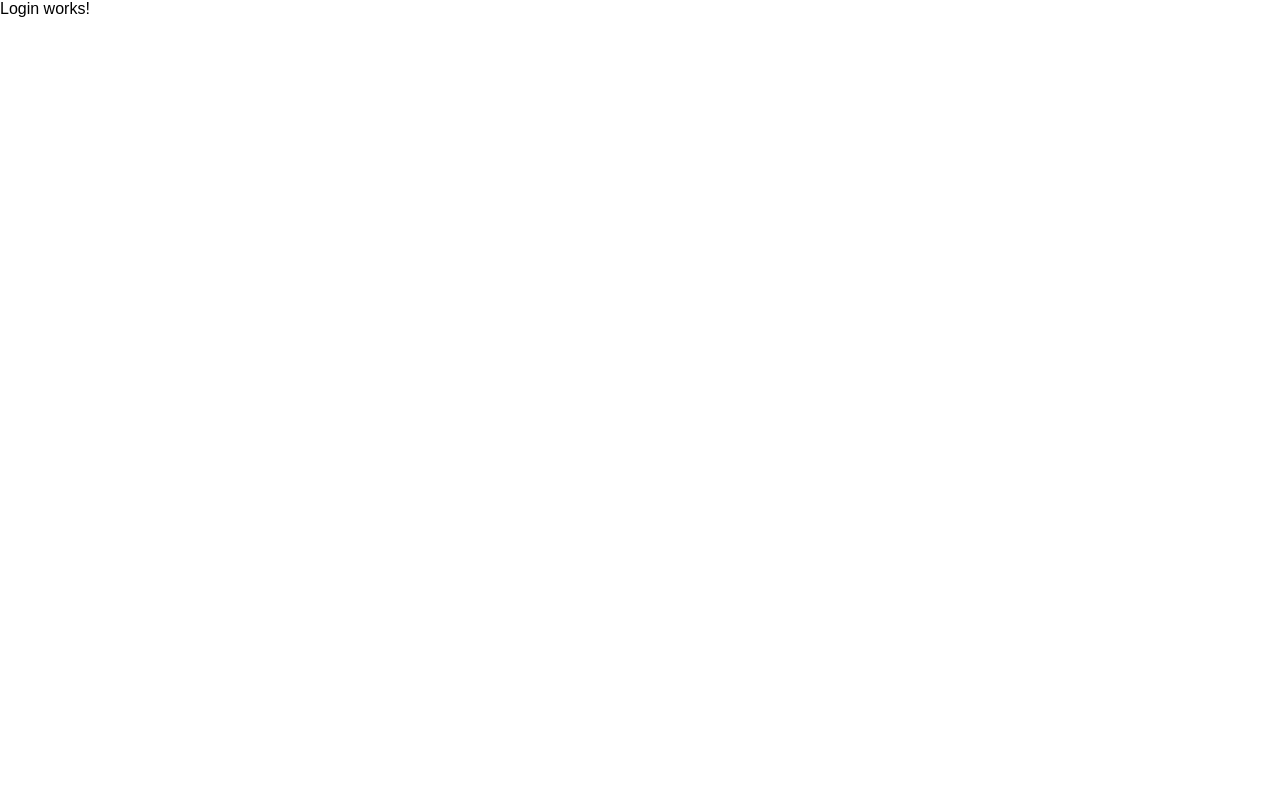
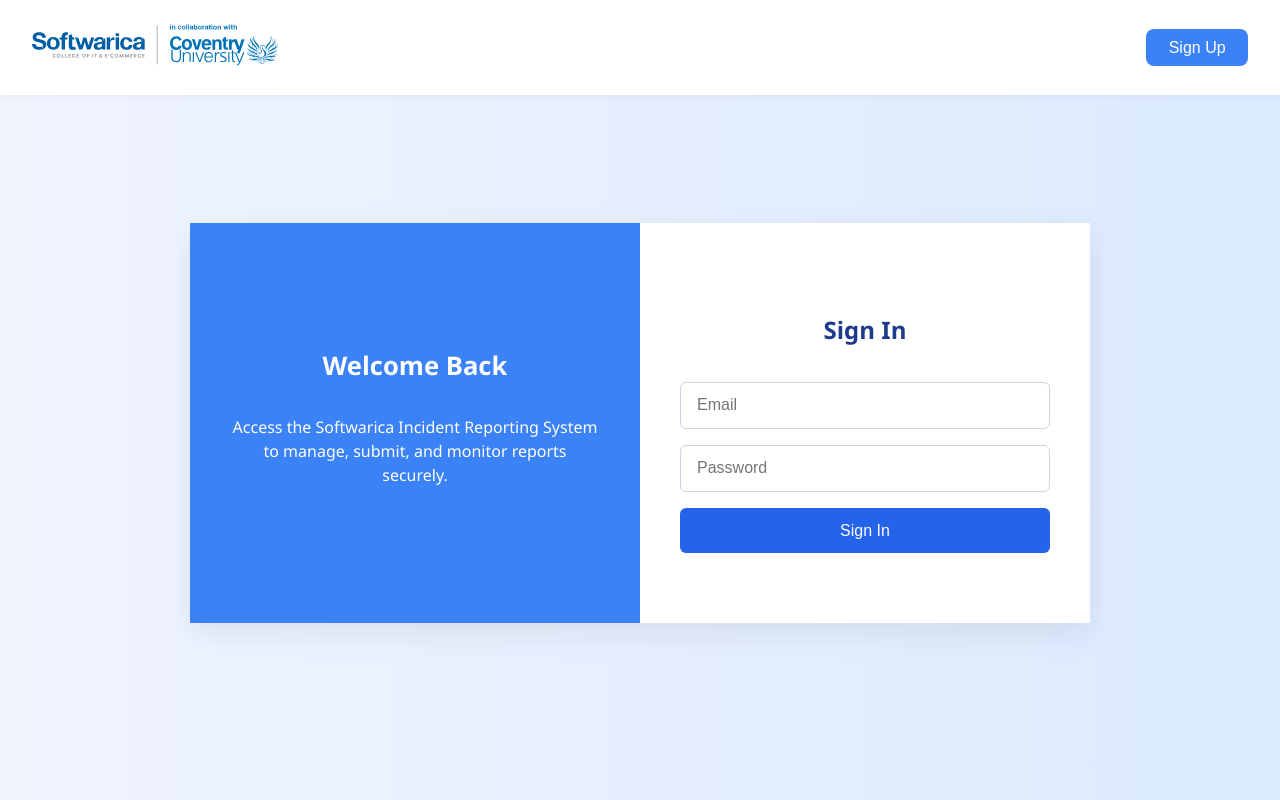
Before and after one commit to dilasha-ghimire/Incident-Report-App, a React (Vite) app in the folder client/: page /login in a window 1280 px wide. Built offline with nearby package versions, Linux system fonts and the light colour scheme.

Commit message:
update: login

```diff
--- /dev/null
+++ b/client/src/components/Login.css
@@ -0,0 +1,150 @@
+html,
+body {
+  margin: 0;
+  padding: 0;
+  overflow-x: hidden;
+}
+
+/* === Outer Wrapper === */
+.login-wrapper {
+  font-family: "Segoe UI", sans-serif;
+  background: linear-gradient(to right, #f0f4ff, #dbeafe);
+  min-height: 100vh;
+  width: 100%;
+  display: flex;
+  flex-direction: column;
+}
+
+/* === Main Form Container === */
+.login-form {
+  display: flex;
+  flex-direction: row;
+  width: 90%;
+  max-width: 900px;
+  height: 400px;
+  background-color: white;
+  box-shadow: 0 10px 30px rgba(0, 0, 0, 0.08);
+  margin: 8rem auto;
+  overflow: hidden;
+  flex-wrap: wrap;
+}
+
+/* === Left Side (Message Section) === */
+.login-left {
+  background-color: #3b82f6;
+  color: white;
+  flex: 1 1 300px;
+  padding: 2.5rem;
+  display: flex;
+  flex-direction: column;
+  justify-content: center;
+  text-align: center;
+  box-sizing: border-box;
+}
+
+.login-left h2 {
+  font-size: 1.6rem;
+  margin-bottom: 1rem;
+}
+
+.login-left p {
+  font-size: 1rem;
+  margin-bottom: 2rem;
+  line-height: 1.5;
+}
+
+/* === Right Side (Login Form) === */
+.login-right {
+  flex: 1 1 300px;
+  padding: 2.5rem;
+  display: flex;
+  flex-direction: column;
+  justify-content: center;
+  gap: 1rem;
+  box-sizing: border-box;
+}
+
+.login-right h2 {
+  color: #1e3a8a;
+  font-size: 1.5rem;
+  text-align: center;
+}
+
+.login-right input {
+  padding: 0.85rem 1rem;
+  font-size: 1rem;
+  border: 1px solid #cbd5e1;
+  border-radius: 6px;
+  width: 100%;
+  box-sizing: border-box;
+}
+
+.login-right button {
+  padding: 0.85rem;
+  background-color: #2563eb;
+  color: white;
+  border: none;
+  font-size: 1rem;
+  cursor: pointer;
+  border-radius: 6px;
+  width: 100%;
+}
+
+.login-right button:hover {
+  background-color: #1e40af;
+}
+
+/* === Tablets and Smaller (≤768px) === */
+@media (max-width: 768px) {
+  .login-form {
+    flex-direction: column;
+    height: auto;
+    margin: 5rem auto;
+    width: 95%;
+  }
+
+  .login-left,
+  .login-right {
+    width: 100%;
+    padding: 2rem 1.5rem;
+    height: auto;
+  }
+
+  .login-left h2,
+  .login-right h2 {
+    font-size: 1.3rem;
+  }
+
+  .login-left p {
+    font-size: 0.95rem;
+  }
+
+  .login-right input,
+  .login-right button {
+    font-size: 0.95rem;
+    padding: 0.75rem;
+  }
+}
+
+/* === Phones (≤480px) === */
+@media (max-width: 480px) {
+  .login-form {
+    margin: 2rem auto;
+    width: 95%;
+  }
+
+  .login-left h2,
+  .login-right h2 {
+    font-size: 1.2rem;
+  }
+
+  .login-left p {
+    font-size: 0.9rem;
+  }
+
+  .login-right input,
+  .login-right button {
+    font-size: 0.9rem;
+    padding: 0.7rem;
+  }
+}
--- a/client/src/components/Login.jsx
+++ b/client/src/components/Login.jsx
@@ -1,7 +1,98 @@
-import React from "react";
+import React, { useState, useEffect } from "react";
+import { useNavigate } from "react-router-dom";
+import axios from "axios";
+import "./Login.css";
 
 const Login = () => {
-  return <div>Login works!</div>;
+  const [form, setForm] = useState({ email: "", password: "" });
+  const [alert, setAlert] = useState({ message: "", type: "" });
+  const navigate = useNavigate();
+
+  const handleChange = (e) => {
+    setForm({ ...form, [e.target.name]: e.target.value });
+  };
+
+  const handleSubmit = async (e) => {
+    e.preventDefault();
+
+    if (!form.email || !form.password) {
+      setAlert({ message: "All fields are required", type: "fail" });
+      return;
+    }
+
+    try {
+      const res = await axios.post(
+        "http://localhost:5000/api/auth/login",
+        form
+      );
+      localStorage.setItem("token", res.data.token);
+      setAlert({ message: "Login successful!", type: "success" });
+    } catch {
+      setAlert({ message: "Login failed!", type: "fail" });
+    }
+  };
+
+  // Auto-hide alert and redirect to dashboard after 3 seconds if login succeeds
+  useEffect(() => {
+    if (alert.message) {
+      const timer = setTimeout(() => {
+        setAlert({ message: "", type: "" });
+
+        if (alert.type === "success") {
+          navigate("/dashboard");
+        }
+      }, 3000);
+      return () => clearTimeout(timer);
+    }
+  }, [alert, navigate]);
+
+  return (
+    <div className="login-wrapper">
+      <header className="home-header">
+        <div className="home-logo" onClick={() => navigate("/")}>
+          <img src="/logo.svg" alt="Logo" />
+        </div>
+        <div className="home-links">
+          <button className="signin-btn" onClick={() => navigate("/register")}>
+            Sign Up
+          </button>
+        </div>
+      </header>
+
+      {/* 🔔 Center Screen Alert */}
+      {alert.message && (
+        <div className={`alert-${alert.type} alert-popup`}>{alert.message}</div>
+      )}
+
+      <div className="login-form">
+        <div className="login-left">
+          <h2>Welcome Back</h2>
+          <p>
+            Access the Softwarica Incident Reporting System to manage, submit,
+            and monitor reports securely.
+          </p>
+        </div>
+
+        <form className="login-right" onSubmit={handleSubmit}>
+          <h2>Sign In</h2>
+          <input
+            name="email"
+            placeholder="Email"
+            value={form.email}
+            onChange={handleChange}
+          />
+          <input
+            name="password"
+            type="password"
+            placeholder="Password"
+            value={form.password}
+            onChange={handleChange}
+          />
+          <button type="submit">Sign In</button>
+        </form>
+      </div>
+    </div>
+  );
 };
 
 export default Login;
```
